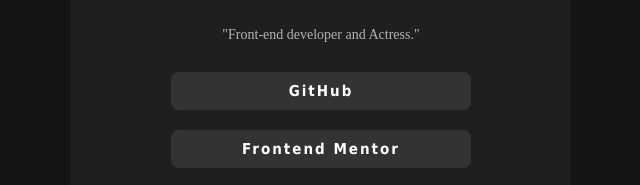
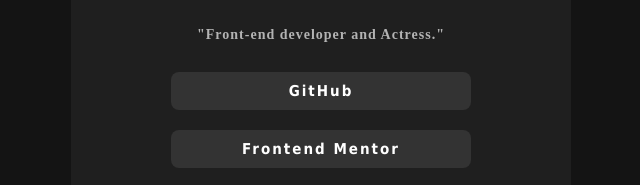
Before and after one commit to Zan-Mhmmdr/linkFolio, a plain HTML site: page index.html in a window 1280 px wide. Shown: the part 324-509 px from the top of the page, 319-959 px from the left. Drawn offline with Linux system fonts and the light colour scheme.

Commit message:
fix: add some property

```diff
--- a/style/main.css
+++ b/style/main.css
@@ -50,6 +50,8 @@
 .profile p {
     font-size: 14px;
     color: hsl(0, 0%, 70%);
+    font-weight: 600;
+    letter-spacing: 1px;
 }
 
 .sosmed {
```
